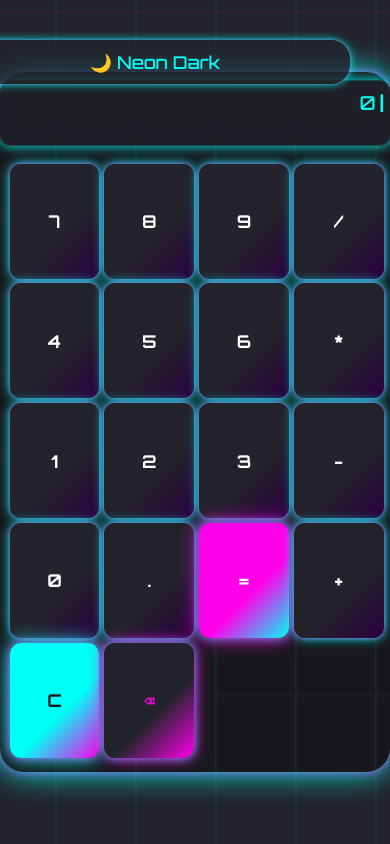
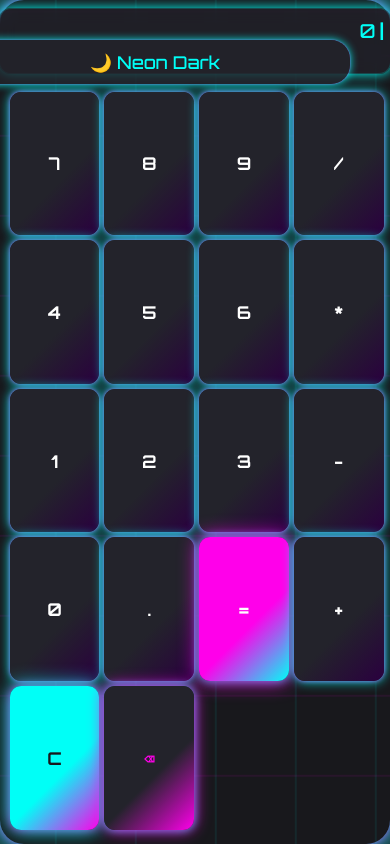
Before and after one commit to Midnight-Kyo/Cool-Calc, a React (Vite) app: page / in a window 390 px wide. Built offline with nearby package versions, Linux system fonts and the light colour scheme.

Commit message:
Enhance responsive design in App.css with new media queries for calculator layout and button styles

```diff
--- a/src/App.css
+++ b/src/App.css
@@ -228,11 +228,56 @@ body::before {
     width: 100%;
     max-width: 400px;
     margin-bottom: 0.5rem;
+    font-size: 0.95rem;
+    padding: 0.4rem 0.8rem;
   }
   .calculator-display {
     font-size: 1.2rem;
     padding: 0.5rem 0.3rem 0.5rem 0.7rem;
     margin-bottom: 1rem;
+  }
+  .button-pad-grid {
+    flex: 1 1 auto;
+    width: 100%;
+    height: 100%;
+    display: grid;
+    grid-template-columns: repeat(4, 1fr);
+    grid-template-rows: repeat(5, 1fr);
+    grid-gap: 0.3rem;
+    align-items: stretch;
+    justify-items: stretch;
+  }
+  .calc-btn {
+    font-size: 1.1rem;
+    padding: 0;
+    min-width: 0;
+    min-height: 0;
+    width: 100%;
+    height: 100%;
+    box-sizing: border-box;
+  }
+}
+
+@media (max-width: 430px) {
+  .calculator-container {
+    width: 100vw;
+    height: 100vh;
+    max-width: 412px;
+    max-height: 915px;
+    margin: auto;
+    padding: 0.5rem;
+    display: flex;
+    flex-direction: column;
+    justify-content: flex-start;
+    align-items: center;
+    box-sizing: border-box;
+  }
+  .theme-toggle-btn {
+    width: 100%;
+    max-width: 412px;
+    margin-bottom: 0.5rem;
+    font-size: 0.95rem;
+    padding: 0.4rem 0.8rem;
   }
   .button-pad-grid {
     flex: 1 1 auto;
```
